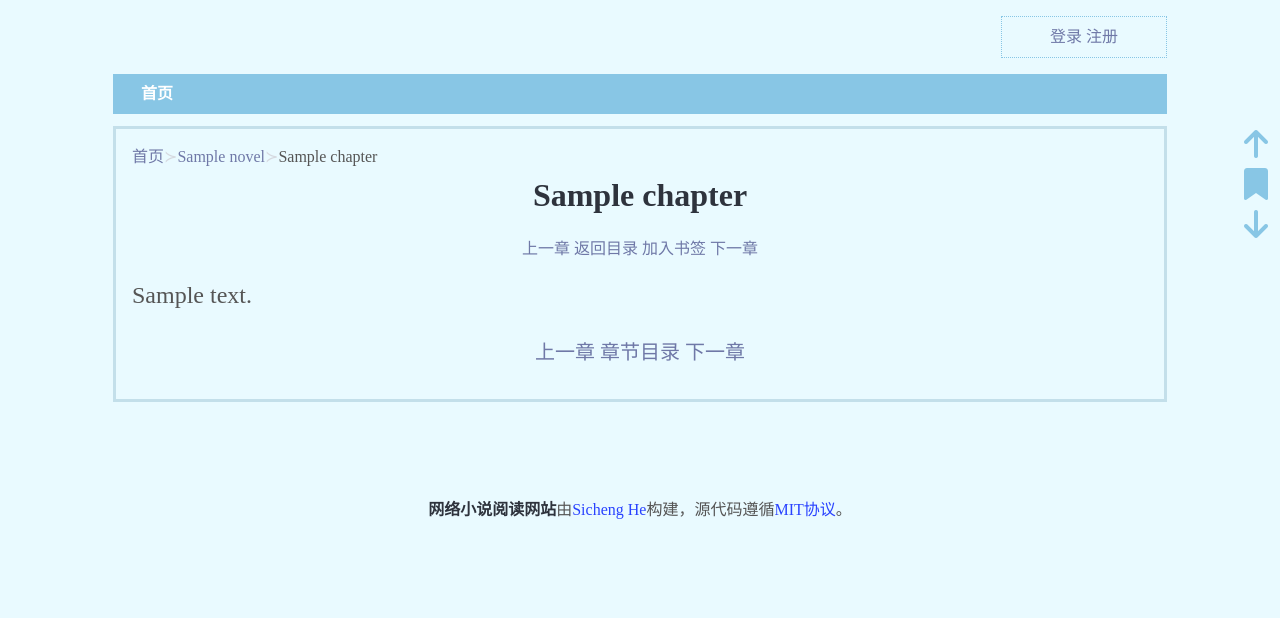
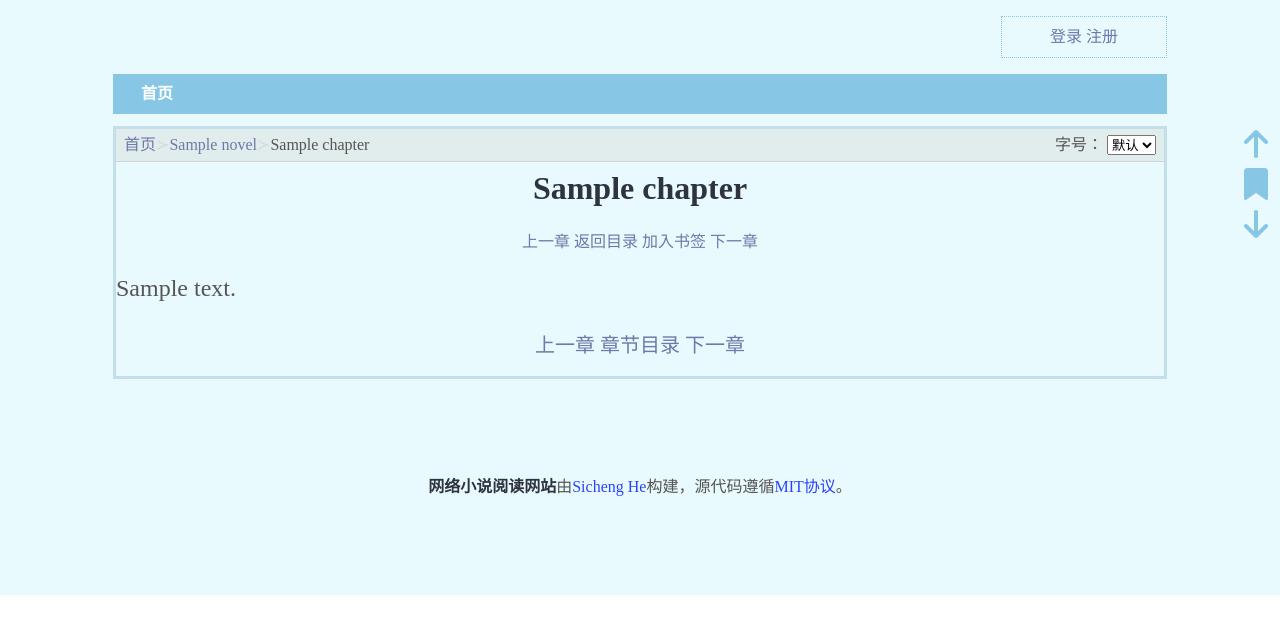
Before and after one commit to hesic73/webnovel, a FastAPI app: page /novel/1/1.html in a window 1280 px wide. Shown: the top 619 px of the page. Run offline with FastAPI, Linux system fonts and the light colour scheme; tables that the repository leaves empty hold one stand-in row (values such as "Sample post"); parts of the project's set-up code (start-up, migrations or seed data) failed here and were passed over.

Commit message:
adjust font size

```diff
--- a/static/css/common.css
+++ b/static/css/common.css
@@ -233,3 +233,12 @@ table td {
     justify-content: flex-end;
     align-items: center;
 }
+
+
+.chapter-top-bar {
+    background: #e1eced;
+    border-bottom: solid 1px #d3d3d3;
+    display: flex;
+    justify-content: space-between;
+    align-items: center;
+}
--- a/static/js/chapter.js
+++ b/static/js/chapter.js
@@ -13,8 +13,25 @@ document.addEventListener('keydown', function (event) {
 });
 
 document.addEventListener("DOMContentLoaded", function () {
-    const token = localStorage.getItem('access_token');
-    if (!token) {
-        return;
+    const savedFontSize = localStorage.getItem('fontSize');
+    if (savedFontSize) {
+        const chapterContent = document.getElementById('chapter-content');
+        chapterContent.classList.remove('is-size-1', 'is-size-2', 'is-size-3', 'is-size-4', 'is-size-5', 'is-size-6');
+        chapterContent.classList.add(savedFontSize);
+        document.getElementById('fonttype').value = savedFontSize;
     }
 });
+
+
+function changeContentFontSize(selectElement) {
+    var selectedClass = selectElement.value;
+    var chapterContent = document.getElementById('chapter-content');
+
+    // Remove existing size classes
+    chapterContent.classList.remove('is-size-1', 'is-size-2', 'is-size-3', 'is-size-4', 'is-size-5', 'is-size-6');
+
+    // Add the selected size class
+    chapterContent.classList.add(selectedClass);
+
+    localStorage.setItem('fontSize', selectedClass);
+}
--- a/templates/chapter.html.jinja
+++ b/templates/chapter.html.jinja
@@ -2,9 +2,10 @@
 
 {% block content %}
 
-<div class="custom-border-chapter">
+<div class="custom-border-chapter p-0">
 
-    <div class="breadcrumb has-succeeds-separator mb-2" aria-label="breadcrumbs">
+    <div class="chapter-top-bar mb-2 px-2 py-1">
+        <div class="breadcrumb has-succeeds-separator mb-0" aria-label="breadcrumbs">
             <ul>
                 <li><a class="custom-link-normal px-0" href="/">首页</a></li>
                 <li><a class="custom-link-normal px-0" href="/novel/{{ novel.id }}/">{{novel.title}}</a>
@@ -12,6 +13,22 @@
                 <li class="is-active"><span>{{chapter.title}}</span></li>
             </ul>
         </div>
+
+        <div>
+            <span>
+                字号：
+                <select onchange="changeContentFontSize(this)" id="fonttype" name="fonttype">
+                    <option value="is-size-4" selected="selected">默认</option>
+                    <option value="is-size-6">小号</option>
+                    <option value="is-size-5">中号</option>
+                    <option value="is-size-3">大号</option>
+                    <option value="is-size-2">较大</option>
+                    <option value="is-size-1">特大</option>
+                </select>
+            </span>
+        </div>
+    </div>
+
 
     <h1 class="title has-text-centered mt-2">{{ chapter.title }}</h1>
 
@@ -31,7 +48,7 @@
         {% endif %}
     </div>
 
-    <div class="content is-size-4">
+    <div class="content is-size-4" id="chapter-content">
         <p>{{ chapter.content | safe }}</p>
     </div>
 
```
Lines whose indentation alone changed are shown as unchanged.
